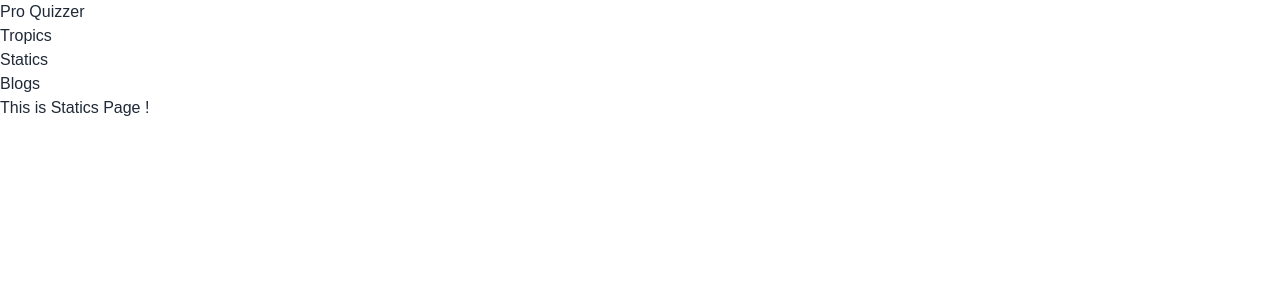
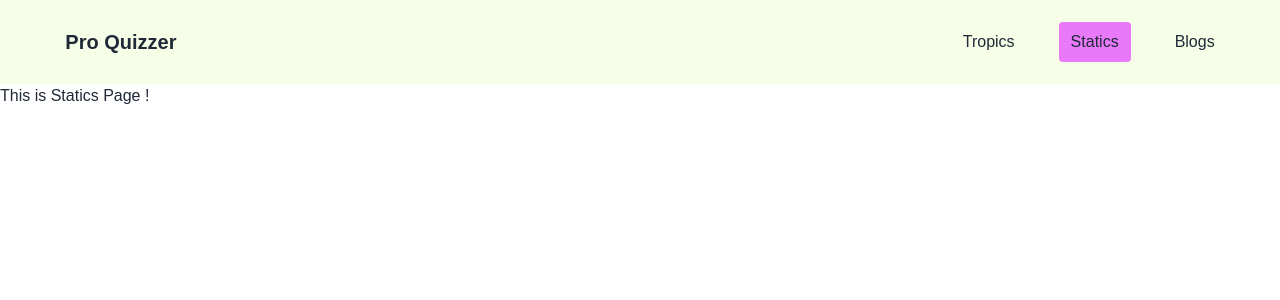
Before and after one commit to abusayed0/pro-quizzer, a React (Create React App) app: page /statics in a window 1280 px wide. Shown: the top 300 px of the page. Built offline with nearby package versions, Linux system fonts and the light colour scheme.

Commit message:
added reponsive navbar

```diff
--- a/src/components/header/Header.js
+++ b/src/components/header/Header.js
@@ -3,21 +3,18 @@ import { NavLink } from 'react-router-dom';
 
 const Header = () => {
     return (
-        <nav>
-            <ul>
-                <li>
-                    <h3>Pro Quizzer</h3>
-                </li>
-                <li>
-                    <NavLink to={"/"}>Tropics</NavLink>
-                </li>
-                <li>
-                    <NavLink to={"/statics"}>Statics</NavLink>
-                </li>
-                <li>
-                    <NavLink to={"/blogs"}>Blogs</NavLink>
-                </li>
-            </ul>
+        <nav className=" bg-lime-50 ">
+            <div className="flex flex-col md:flex-row justify-between items-center gap-4 md:gap-0 py-5 md:w-11/12 md:mx-auto">
+            <h3 className="px-3 py-2 font-bold text-xl">Pro Quizzer</h3>
+            <div className="flex flex-col md:flex-row justify-center items-center gap-4 md:gap-8">
+                    <NavLink to={"/"} className={({isActive})=>isActive?"px-3 py-2 bg-fuchsia-400 rounded" : "px-3 py-2 hover:bg-base-200 rounded"}>Tropics</NavLink>
+
+                    <NavLink to={"/statics"} className={({isActive})=>isActive?"px-3 py-2 bg-fuchsia-400 rounded" : "px-3 py-2 hover:bg-base-200 rounded"}>Statics</NavLink>
+
+                    <NavLink to={"/blogs"} className={({isActive})=>isActive?"px-3 py-2 bg-fuchsia-400 rounded" : "px-3 py-2 hover:bg-base-200 rounded"}>Blogs</NavLink>
+
+            </div>
+            </div>
         </nav>
     );
 };
```
